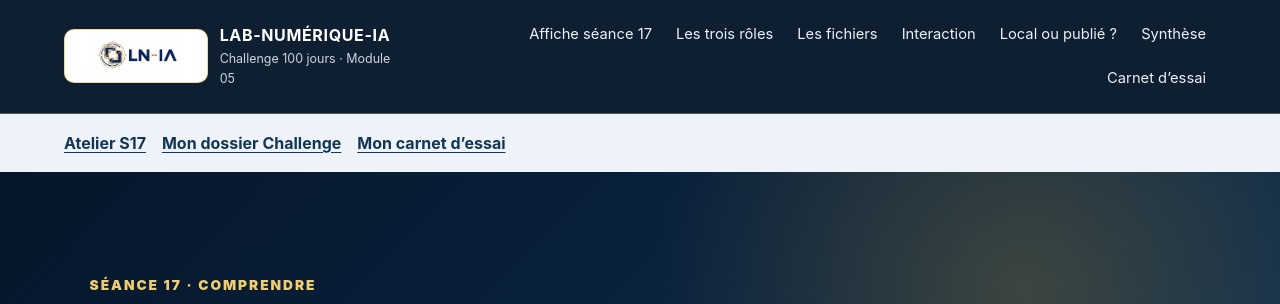
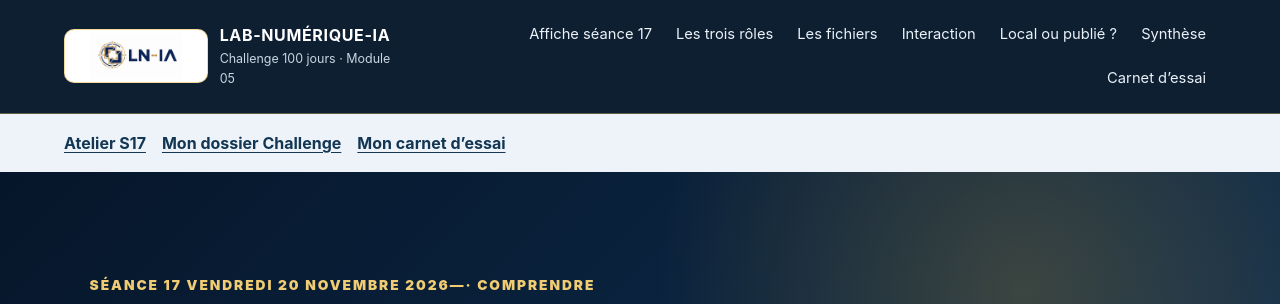
Before and after one commit to elhisse-CLPrepas/atelier-seance-17-ln-ia, a website built with Vite: page mini-site-demonstration-seance-17-v1-a-valider/index.html in a window 1280 px wide. Shown: the top 304 px of the page. Built offline with nearby package versions, Linux system fonts and the light colour scheme.

Commit message:
Dater la demonstration S17 et ajouter sa notice texte

```diff
--- a/mini-site-demonstration-seance-17-v1-a-valider/index.html
+++ b/mini-site-demonstration-seance-17-v1-a-valider/index.html
@@ -4,7 +4,7 @@
   <meta charset="utf-8">
   <meta name="viewport" content="width=device-width, initial-scale=1">
   <meta name="description" content="Démonstration pédagogique de la séance 17 du Module 05 LN-IA : comprendre HTML, CSS et JavaScript.">
-  <title>Séance 17 — Comprendre les fondations du Web</title>
+  <title>Séance 17 Vendredi 20 Novembre 2026— Comprendre les fondations du Web</title>
   <link rel="stylesheet" href="css/styles.css">
   <script src="js/app.js" defer></script>
 </head>
@@ -31,7 +31,7 @@
     <div class="workshop-links" aria-label="Accès à l’atelier"><a href="../OUVRIR-SEANCE-17.html#demonstration">Atelier S17</a><a href="../mon-dossier-challenge-Module05/index.html">Mon dossier Challenge</a><a href="../mon-dossier-challenge-Module05/01-SUIVI/carnet-essai-S17.html">Mon carnet d’essai</a></div>
     <section id="accueil" class="hero" aria-labelledby="titre-principal">
       <div class="hero-copy">
-        <p class="eyebrow">Séance 17 · COMPRENDRE</p>
+        <p class="eyebrow">Séance 17 Vendredi 20 Novembre 2026—· COMPRENDRE</p>
         <h1 id="titre-principal">Comprendre les fondations du Web</h1>
         <p class="lead">Une démonstration guidée pour observer comment le contenu, le style et l’interaction coopèrent dans une page web.</p>
         <div class="hero-actions">
```
Also changed, not shown: mini-site-demonstration-seance-17-v1-a-valider/readme.txt (added).
